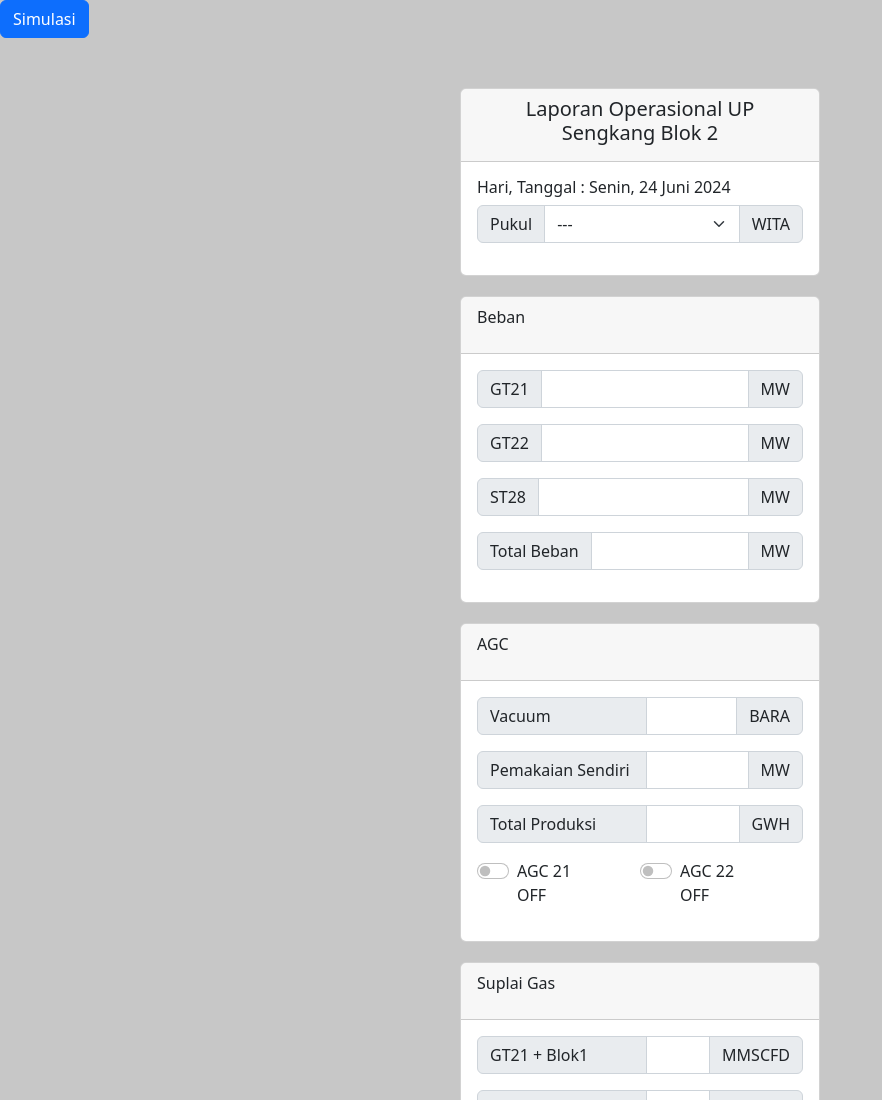
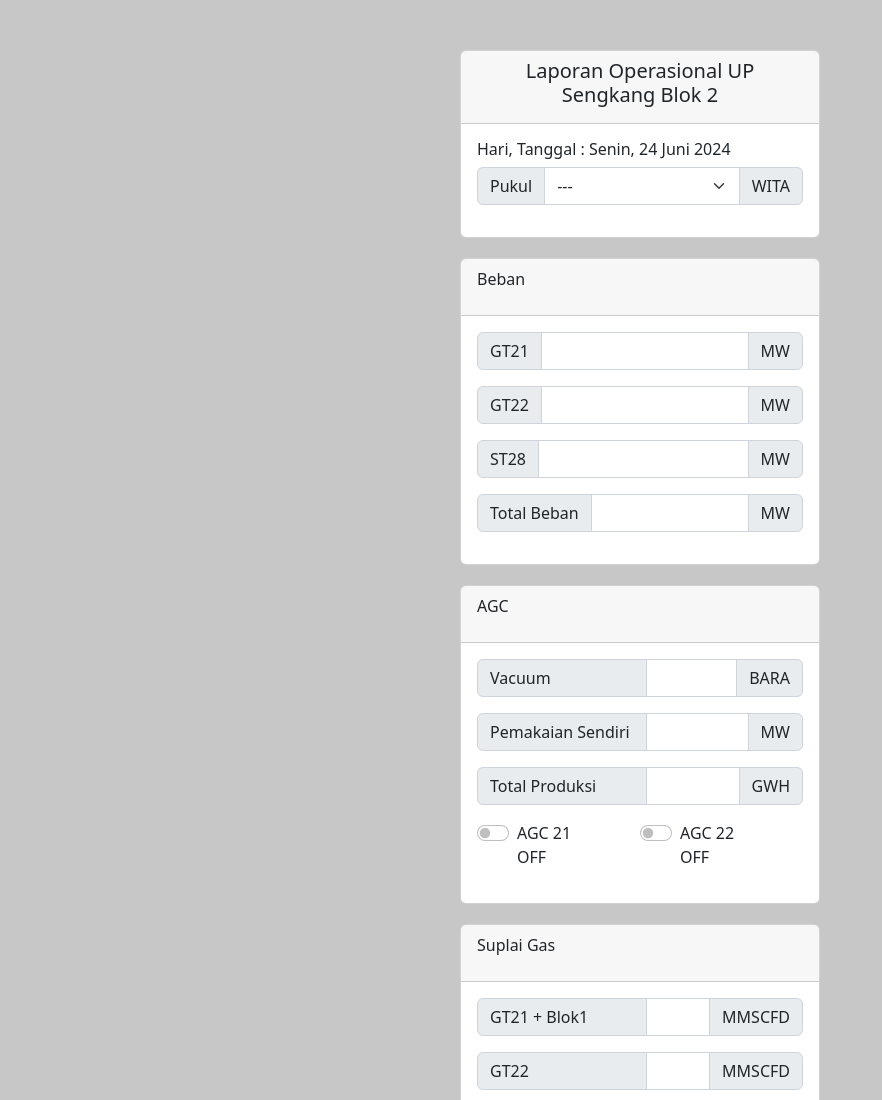
Before and after one commit to zhicxy/laporan_pnp, a plain HTML site: page index.html in a window 1280 px wide. Shown: the top 1100 px of the page, without its empty margins (0-882 px from the left). Drawn offline with nearby package versions, Linux system fonts and the light colour scheme.

Commit message:
hide "simulasi button from page

```diff
--- a/index.html
+++ b/index.html
@@ -8,7 +8,7 @@
 
   </head>
   <body>
-    <button type="button" class="btn btn-primary" onclick="simulasiNilai()">Simulasi</button>
+    <!-- <button type="button" class="btn btn-primary" onclick="simulasiNilai()">Simulasi</button> -->
 
     <div id="main-container"class="container-sm">
 
```
